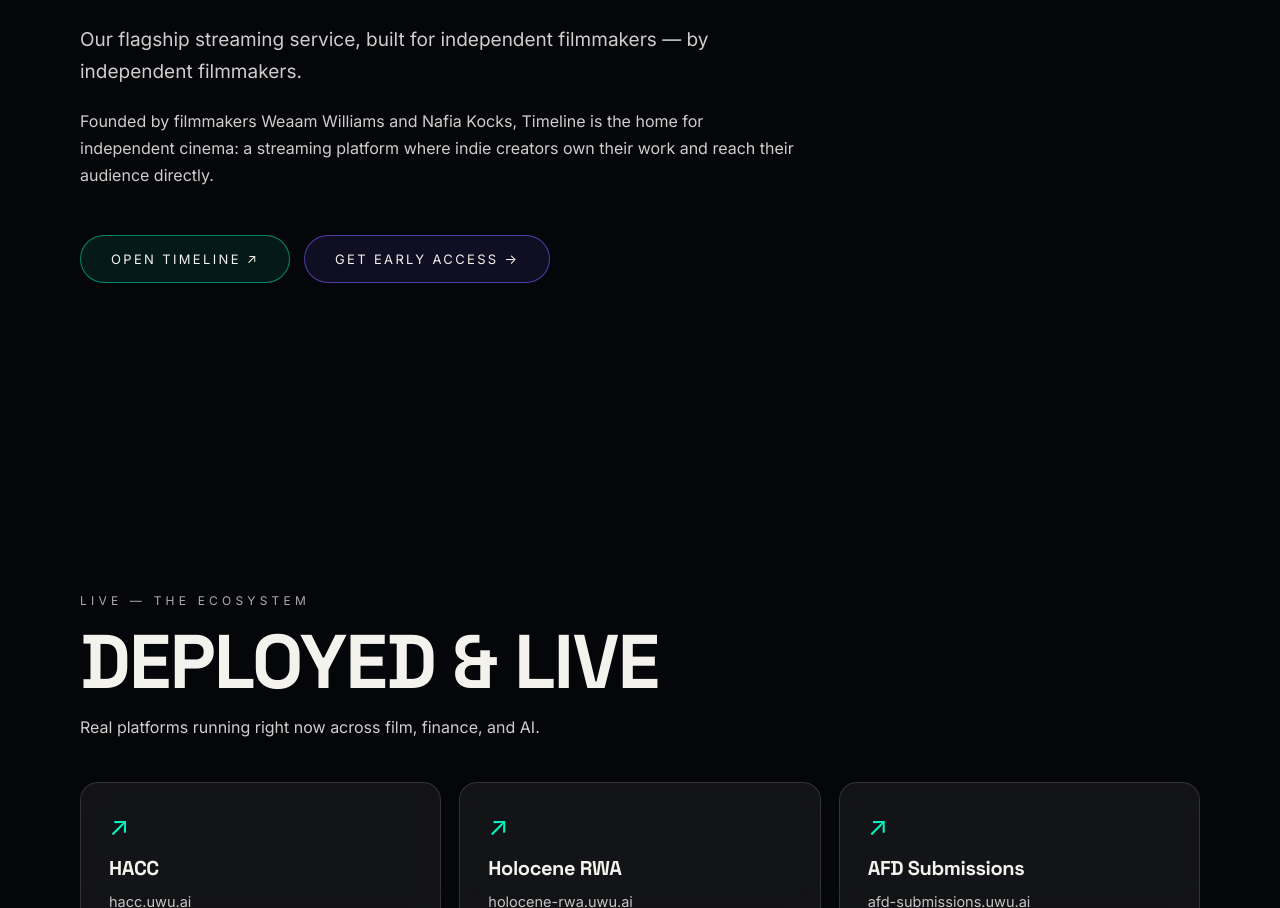
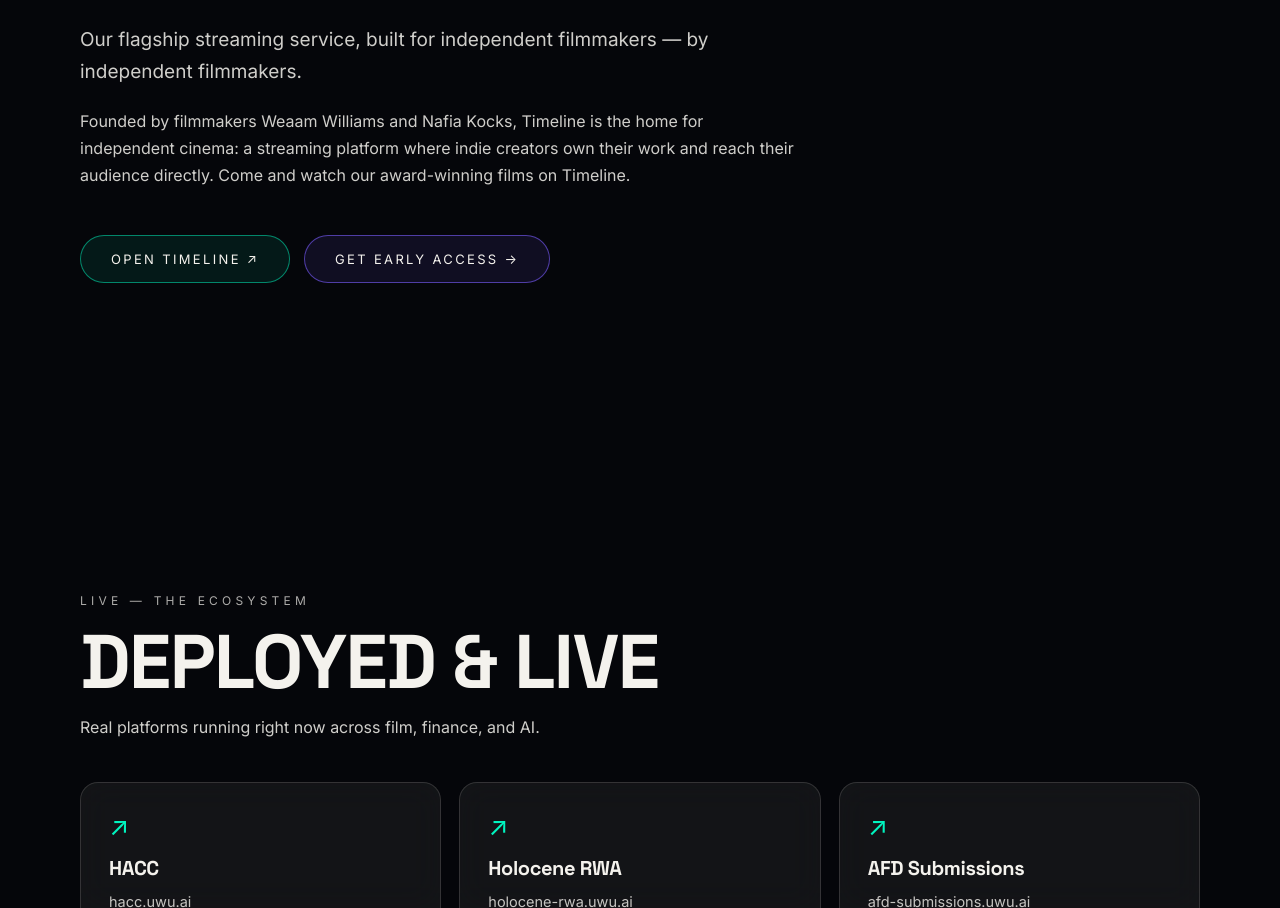
Before and after one commit to nafia007/holocene-films--, a Next.js app: page / in a window 1280 px wide. Shown: the part 2052-2960 px from the top of the page. Built offline with nearby package versions, Linux system fonts and the light colour scheme.

Commit message:
Add award-winning films CTA to Timeline copy

```diff
--- a/components/Sections.tsx
+++ b/components/Sections.tsx
@@ -68,7 +68,8 @@
             <p className="section-sub">
               Founded by filmmakers Weaam Williams and Nafia Kocks, Timeline is
               the home for independent cinema: a streaming platform where indie
-              creators own their work and reach their audience directly.
+              creators own their work and reach their audience directly. Come and
+              watch our award-winning films on Timeline.
             </p>
             <div style={{ display: "flex", gap: 14, flexWrap: "wrap" }}>
               <MagneticButton href="https://timeline.uwu.ai/">
```
